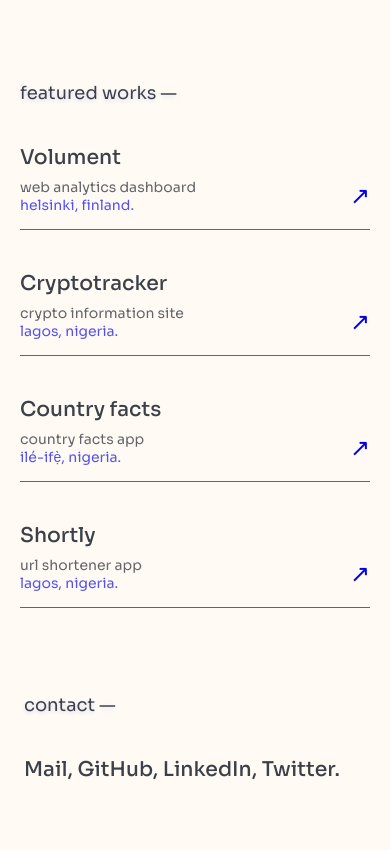
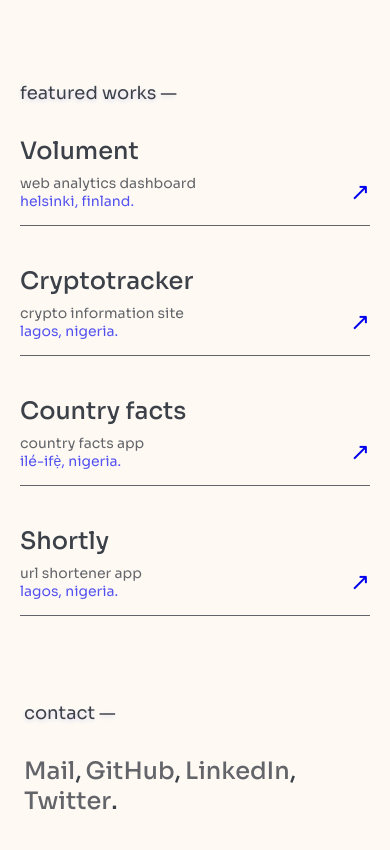
Before and after one commit to the-eduek/folio-v3, a website built with Vite: page index.html in a window 390 px wide. Shown: the part 707-1557 px from the top of the page. Built offline with nearby package versions, Linux system fonts and the light colour scheme; files whose address does not match are found by name.

Commit message:
feat: complete mobile design

```diff
--- a/index.html
+++ b/index.html
@@ -12,13 +12,13 @@
       <header>
         <div>
           <p>
-            <em data-hour></em>
+            <em data-hour class="number"></em>
             <span class="blink">:</span>
-            <em data-minute></em>
+            <em data-minute class="number"></em>
             <span data-meridiem></span>
           </p>
 
-          <p><span>©</span> Eduek <span>2</span>k<span>2</span><span>3</span></p>
+          <p><span class="number">©</span> Eduek <span class="number">2</span>k<span class="number">2</span><span class="number">3</span></p>
         </div>
       </header>
 
@@ -108,7 +108,28 @@
       <section class="contact">
         <h3>Contact —</h3>
 
-        <p>Mail, GitHub, LinkedIn, Twitter.</p>
+        <p>
+          <span class="contact-link">
+            <a href="mailto:eduekakpannyah@gmail.com">
+              <span data-content="Mail" aria-hidden="true"></span> Mail
+            </a>,
+          </span>
+          <span class="contact-link">
+            <a class="contact-link" href="https://github.com/the-eduek/">
+              <span data-content="GitHub" aria-hidden="true"></span> GitHub
+            </a>,
+          </span>
+          <span class="contact-link">
+            <a class="contact-link" href="https://www.linkedin.com/in/eduek/">
+              <span data-content="LinkedIn" aria-hidden="true"></span> LinkedIn
+            </a>,
+          </span>
+          <span class="contact-link">
+            <a class="contact-link" href="https://twitter.com/the_eduek">
+              <span data-content="Twitter" aria-hidden="true"></span> Twitter
+            </a>.
+          </span>
+        </p>
       </section>
     </main>
     <script type="module" src="/index.js"></script>
--- a/src/styles/_globals.scss
+++ b/src/styles/_globals.scss
@@ -1,13 +1,15 @@
-@import './variables';
-
 * {
   box-sizing: border-box;
   margin: 0;
   padding: 0;
 }
 
+html {
+  background-color: $bgPrimary;
+  overscroll-behavior: none;
+}
+
 main {
-  background-color: $bgPrimary;
   color: $darkGrey;
   font-family: 'Sora', sans-serif;
   -moz-osx-font-smoothing: grayscale;
@@ -26,6 +28,7 @@ a {
 h3 {
   font-size: 1.125rem;
   font-weight: 400;
+  padding: 1.125rem 0 2rem;
   text-shadow: 0 2px 5px rgba($primary, 0.15);
   text-transform: lowercase;
 }
--- a/src/styles/_main.scss
+++ b/src/styles/_main.scss
@@ -1,5 +1,3 @@
-@import './variables';
-
 @keyframes blink {
   50% {
     opacity: 0;
@@ -30,15 +28,16 @@ header {
     padding: 1.25rem;
 
     em,
-    span {
+    span.number {
       font-family: 'Inter', sans-serif;
+      font-weight: 400;
     }
 
     span.blink {
       animation: blink 900ms cubic-bezier(0.18, 0.89, 0.32, 1.28) infinite;
       color: $primary;
       font-size: 1rem;
-      margin: 0 -0.125rem;
+      margin: 0 -0.0625rem;
     }
   }
 }
@@ -81,6 +80,8 @@ header {
     text-transform: lowercase;
 
     &:last-child {
+      padding: 0;
+
       span {
         white-space: nowrap;
       }
@@ -93,22 +94,11 @@ header {
 
   .project {
     list-style: none;
-    padding: 2.5rem 0 1rem;
+    padding: 0 0 1rem;
     position: relative;
 
-    &::after {
-      bottom: 0;
-      content: "";
-      background: $lightGrey;
-      height: 0.0625rem;
-      left: 0;
-      position: absolute;
-      transition: 200ms ease-in;
-      width: 100%;
-    }
-
     &__title {
-      font-size: 1.275rem;
+      font-size: 1.5rem;
       font-weight: 500;
       padding: 0 0 0.5rem;
     }
@@ -119,6 +109,7 @@ header {
       p {
         color: $lightGrey;
         font-size: 0.875rem;
+        font-weight: 400;
         text-transform: lowercase;
 
         &:last-child {
@@ -137,20 +128,76 @@ header {
         height: 100%;
       }
     }
+
+    &::after {
+      bottom: 0;
+      content: "";
+      background: $lightGrey;
+      height: 0.0625rem;
+      left: 0;
+      position: absolute;
+      transition: 200ms ease-in;
+      width: 100%;
+    }
+
+    &:not(:first-child) {
+      margin: 2.5rem 0 0;
+    }
   }
 }
 
 .contact {
   padding: 0 1.5rem 8vh;
 
-  h3 {
-    padding: 1.125rem 0 0;
+  p {
+    display: flex;
+    flex-wrap: wrap;
+    padding: 0 0 1rem;
   }
 
-  p {
-    padding: 2.5rem 0 1rem;
-    font-size: 1.275rem;
+  .contact-link {
+    font-size: 1.5rem;
     font-weight: 500;
+    display: flex;
+
+    &:not(:last-child) {
+      margin: 0 0.25rem 0 0;
+    }
+  }
+
+  a {
+    color: $lightGrey;
+    position: relative;
+    overflow: hidden;
+
+    span {
+      left: 0;
+      overflow: hidden;
+      position: absolute;
+      top: 0;
+      transform: translateY(100%);
+      transition: transform 275ms ease;
+
+      &::after {
+        color: $primary;
+        content: attr(data-content);
+        display: block;
+        transform: translateY(-100%);
+        transition: transform 275ms ease;
+      }
+    }
+
+    &:hover {
+      span {
+        transform: translateY(0);
+
+        &::after {
+          transform: translateY(0);
+        }
+      }
+    }
+
+
   }
 }
 
--- a/src/styles/index.scss
+++ b/src/styles/index.scss
@@ -1,4 +1,6 @@
 @import './fonts';
+
+@import './variables';
 
 @import './globals';
 
```
